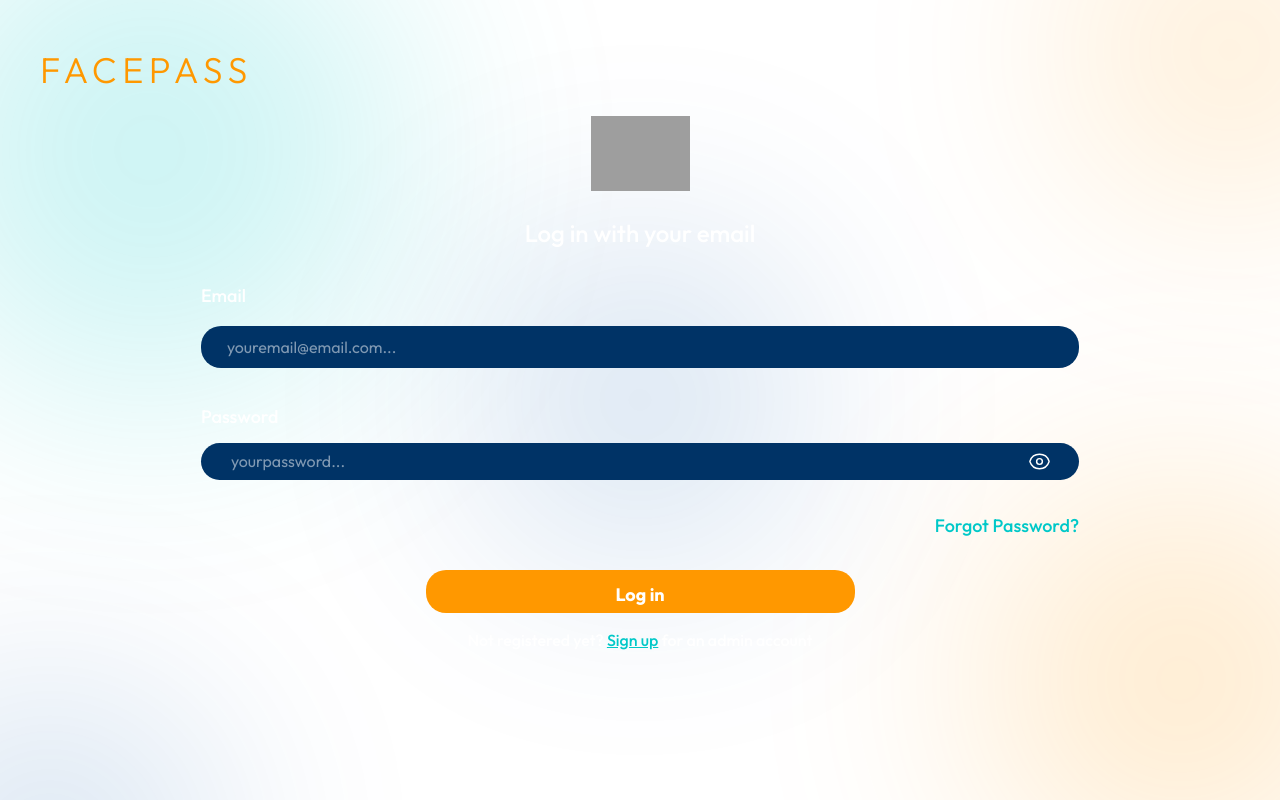
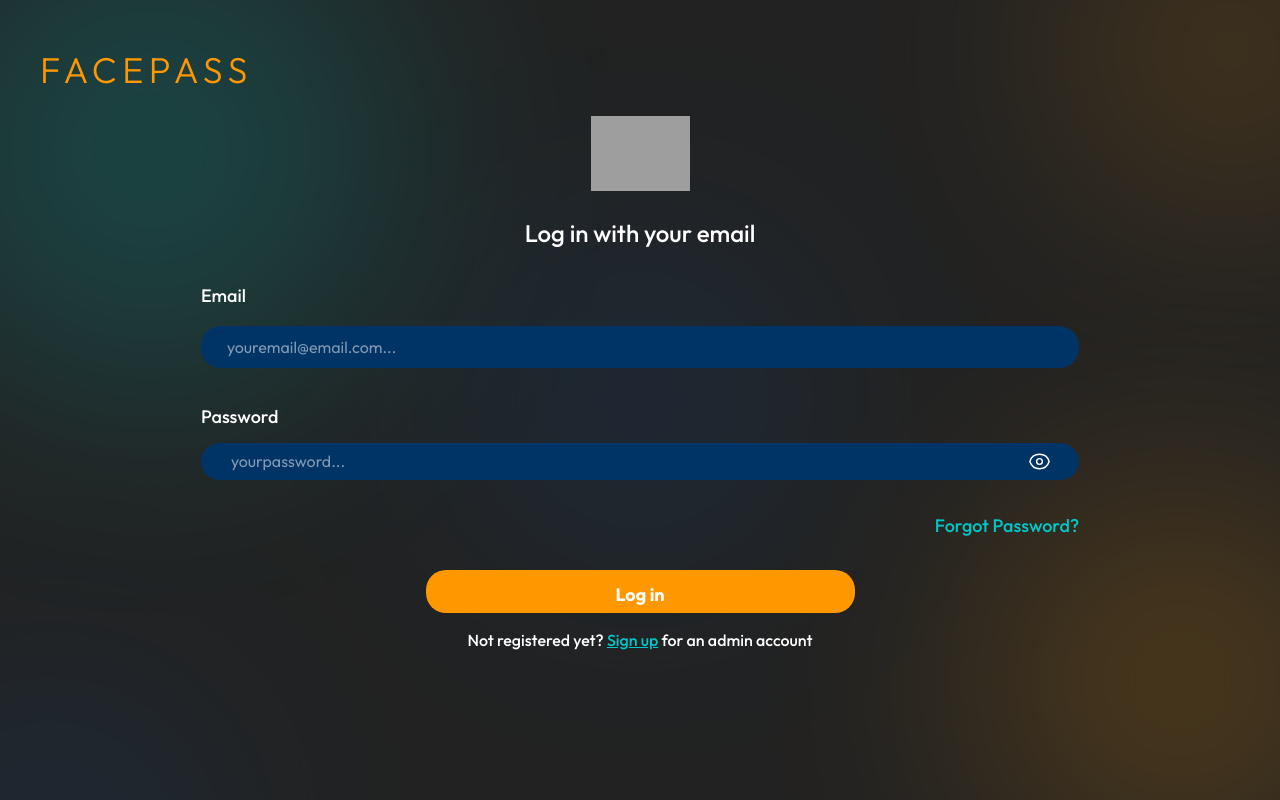
Before and after one commit to Proyecto-PTI/Frontend, a React (Vite) app: page /login in a window 1280 px wide. Built offline with nearby package versions, Linux system fonts and the light colour scheme; grey boxes are pictures that could not be loaded.

Commit message:
Arreglado background

```diff
--- a/src/components/Background.module.css
+++ b/src/components/Background.module.css
@@ -7,6 +7,7 @@
     z-index: -1;
     pointer-events: none;
     overflow: hidden;
+    background-color: #222;
   }
 
   .elipse {
```
